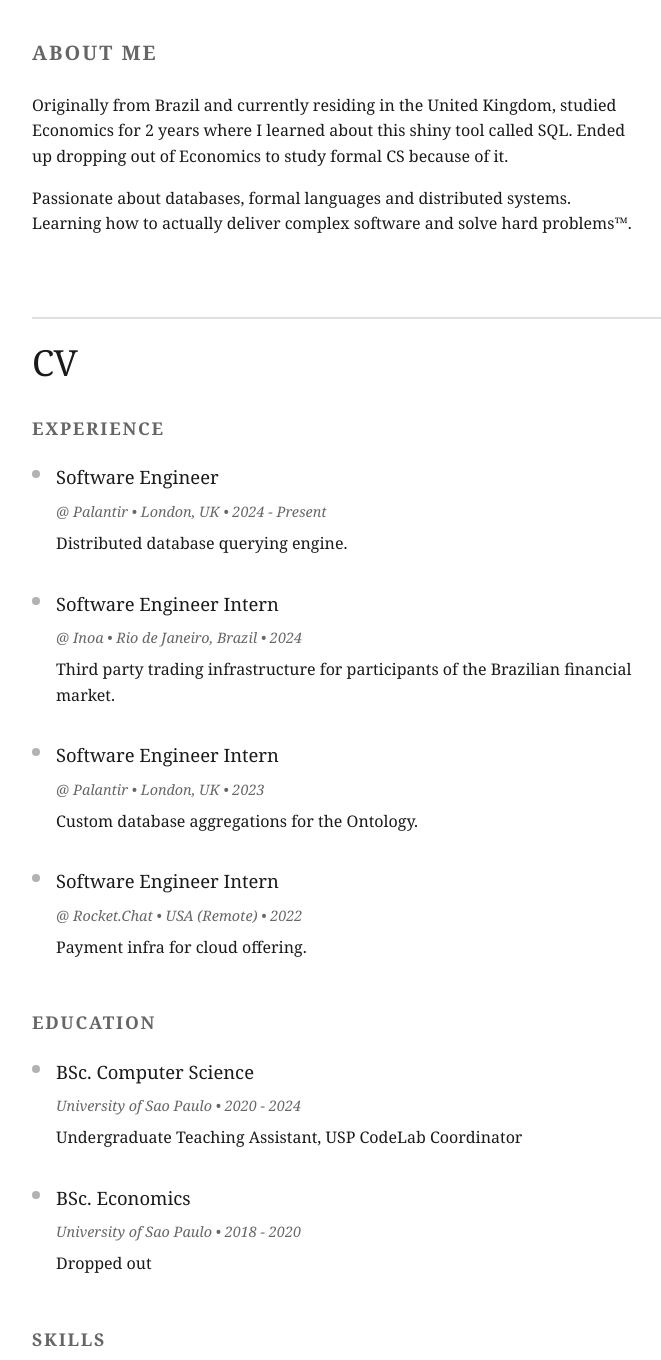
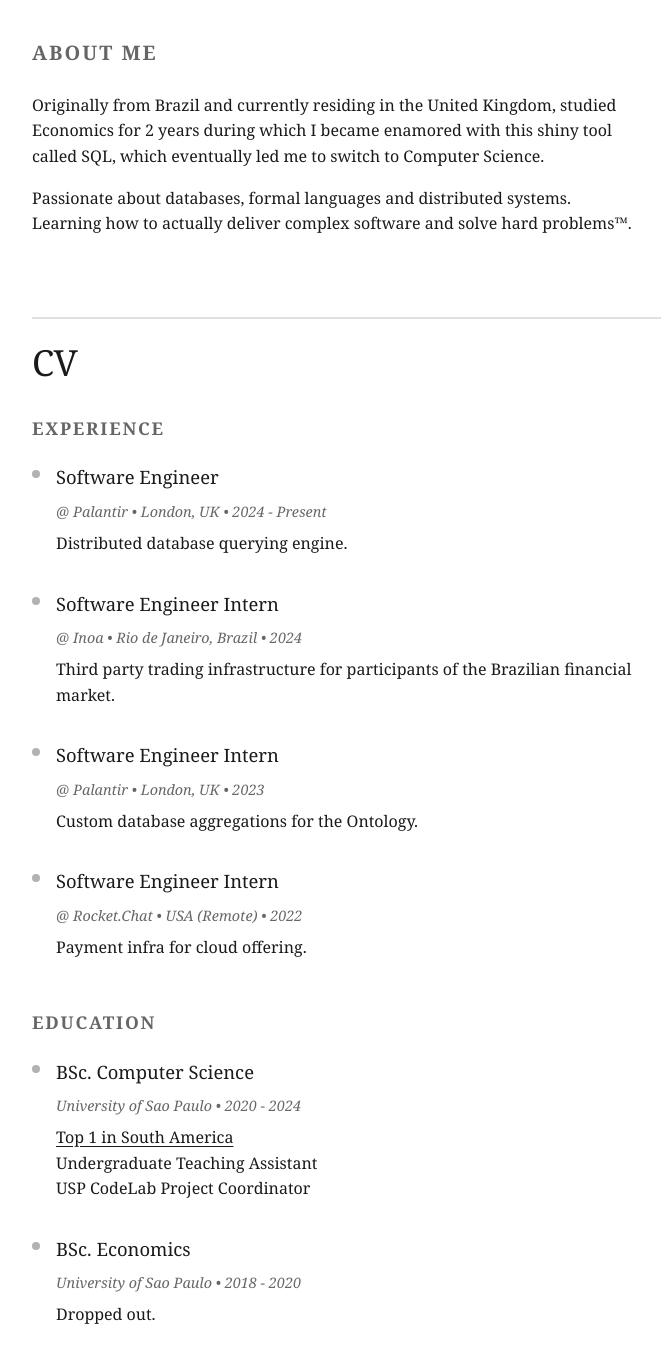
Before and after one commit to jj-marinho/joao-ac, a plain HTML site: page about.html in a window 1280 px wide. Shown: the part 304-1664 px from the top of the page, without its empty margins (240-901 px from the left). Drawn offline with Linux system fonts and the light colour scheme.

Commit message:
small nits

```diff
--- a/about.html
+++ b/about.html
@@ -25,7 +25,9 @@
         <div class="about-section">
             <h2>About Me</h2>
             <p>
-                Originally from Brazil and currently residing in the United Kingdom, studied Economics for 2 years where I learned about this shiny tool called SQL. Ended up dropping out of Economics to study formal CS because of it.<br>
+                Originally from Brazil and currently residing in the United Kingdom,
+                studied Economics for 2 years during which I became enamored with this shiny tool called SQL,
+                which eventually led me to switch to Computer Science.<br>
             </p>
             <p>
                 Passionate about databases, formal languages and distributed systems. Learning how to actually deliver complex software and solve hard problems™.
@@ -62,12 +64,14 @@
                     <div class="job-entry">
                         <h3>BSc. Computer Science</h3>
                         <span class="job-meta">University of Sao Paulo • 2020 - 2024</span>
-                        <p>Undergraduate Teaching Assistant, USP CodeLab Coordinator</p>
+                        <p><a href="https://www.topuniversities.com/university-subject-rankings/engineering-technology?countries=br,pe,cl,ar,co,ec" target="_blank" class="cv-link">Top 1 in South America</a><br>
+                            Undergraduate Teaching Assistant<br>
+                            USP CodeLab Project Coordinator</p>
                     </div>
                     <div class="job-entry">
                         <h3>BSc. Economics</h3>
                         <span class="job-meta">University of Sao Paulo • 2018 - 2020</span>
-                        <p>Dropped out</p>
+                        <p>Dropped out.</p>
                     </div>
                 </div>
                 <div class="section-group">
@@ -78,7 +82,7 @@
                     </div>
                     <div class="job-entry">
                         <h3>Languages</h3>
-                        <p>Native Portuguese, Fluent in English (PTE Academic 90/90 - C2), Intermediate Spanish</p>
+                        <p>Native Portuguese, Fluent in English (PTE Academic 90/90 - C2).</p>
                     </div>
                 </div>
         </div>
```
